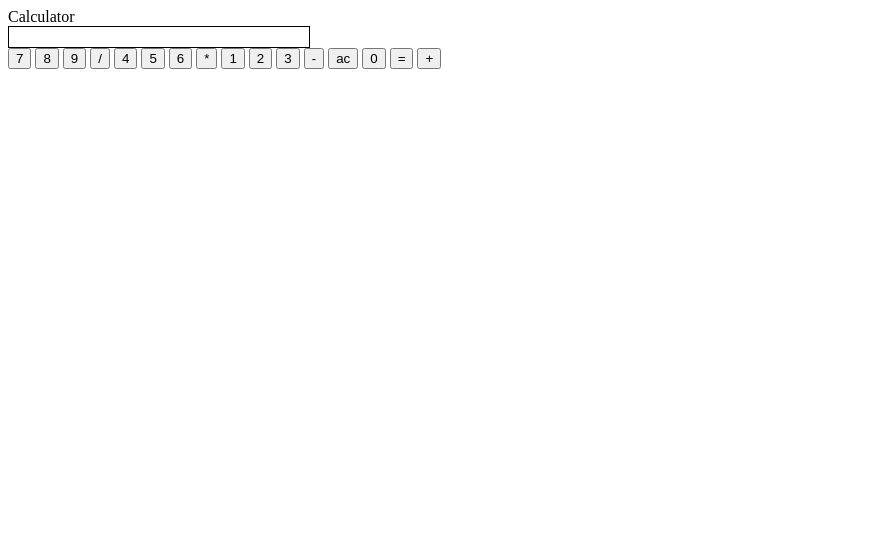
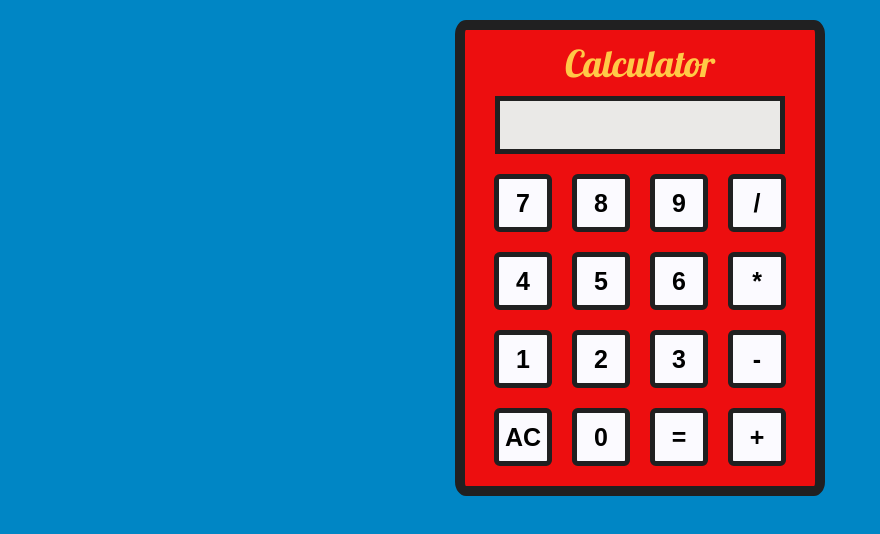
Before and after one commit to cobbland/calculator, a plain HTML site: page index.html in a window 1280 px wide. Shown: the whole page, without its empty margins (0-880 px from the left). Drawn offline with Linux system fonts and the light colour scheme.

Commit message:
Add styles

```diff
--- a/styles.css
+++ b/styles.css
@@ -1,5 +1,70 @@
+@import url('https://fonts.googleapis.com/css2?family=Lobster&family=VT323&display=swap');
+
+body {
+    background-color: #0086C5;
+}
+
+#calcBody {
+    display: flex;
+    flex-direction: column;
+    background-color: #ED0E0F;
+    border: 10px solid #202021;
+    border-radius: 3%;
+    width: 370px;
+    margin: 20px auto;
+    justify-content: center;
+    align-items: center;
+    gap: 10px;
+    padding: 10px;
+    box-sizing: border-box;
+}
+
+#titleDiv {
+    color: #FFC947;
+    font-family: "Lobster";
+    align-self: center;
+    font-size: 37px;
+}
+
 #calcDisplay {
-    width: 300px;
-    height: 20px;
-    border: 1px solid black;
+    width: 290px;
+    height: 58px;
+    background-color: #EAE9E7;
+    border: 5px solid #202021;
+    text-align: right;
+    padding-right: 5px;
+    padding-left: 5px;
+    box-sizing: border-box;
+    font-family: "VT323", 'Courier New', monospace;
+    font-weight: 800;
+    text-transform: uppercase;
+    font-size: 49px;
+    color: #3D3E40;
 }
+
+#calcButtons {
+    display: flex;
+    flex-wrap: wrap;
+    flex-direction: row;
+    justify-content: center;
+    width: 320px;
+}
+
+button {
+    background-color: #FBFAFF;
+    border-radius: 10%;
+    border: 5px solid #202021;
+    height: 58px;
+    width: 58px;
+    margin: 10px;
+    font-weight: 800;
+    text-transform: uppercase;
+    font-size: 25px;
+    font-family: Arial, Helvetica, sans-serif;
+    text-align: center;
+    transition-duration: 0.3s;
+}
+
+button:hover {
+    background-color: #EAE9E7;
+}
```
